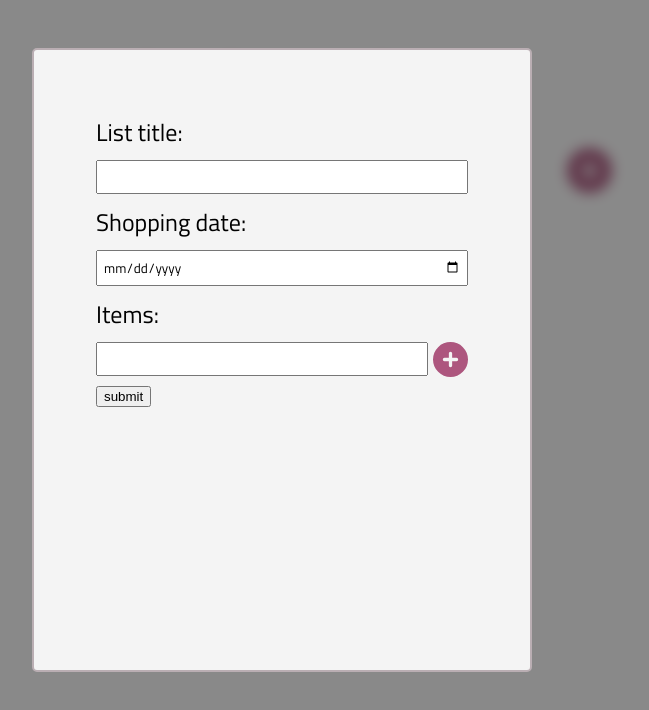
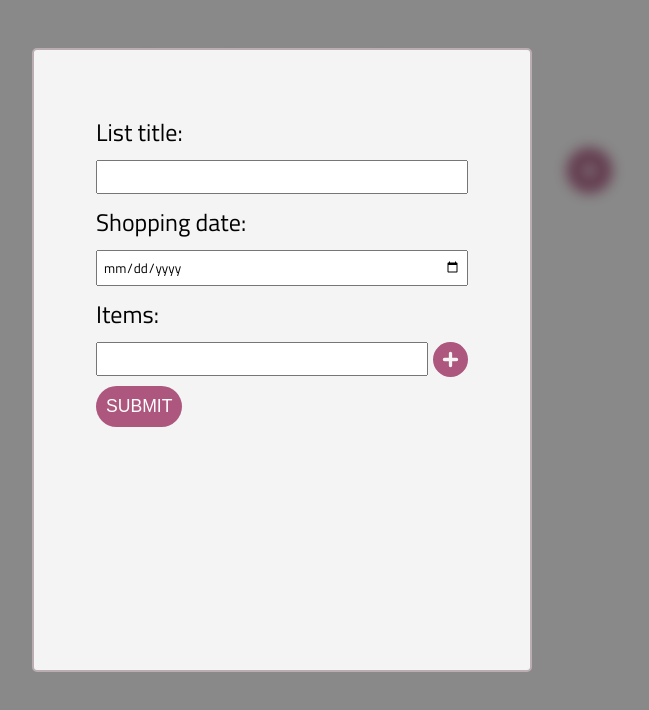
Before and after one commit to katmart93/shopping-list-app, a React (Create React App) app: page / in a window 1280 px wide. Both pictures are taken after a click on the icon 947 px from the left and 170 px from the top of the page. Shown: the top 710 px of the page, without its empty margins (358-1007 px from the left). Built offline with nearby package versions, Linux system fonts and the light colour scheme; a web font is replaced by a local one.

Commit message:
button styles moved to global styles

```diff
--- a/src/App.css
+++ b/src/App.css
@@ -21,3 +21,18 @@ ul {
 .plus-icon:active {
   color: #ae3e77;
 }
+button {
+  background-color: #ad567e;
+  border: none;
+  border-radius: 25px;
+  color: #fff;
+  font-size: 1.1rem;
+  padding: 10px;
+  text-transform: uppercase;
+}
+button:hover {
+  cursor: pointer;
+}
+button:active {
+  background-color: #ae3e77;
+}
--- a/src/components/NewListForm.jsx
+++ b/src/components/NewListForm.jsx
@@ -74,7 +74,7 @@ export default function NewListForm({ addList }) {
           />
         </div>
       </label>
-      <button className="submit-btn">submit</button>
+      <button>submit</button>
     </form>
   );
 }
--- a/src/components/ShoppingLists.css
+++ b/src/components/ShoppingLists.css
@@ -22,21 +22,6 @@
 .card ul {
   font-size: 1.2rem;
 }
-.card button {
-  background-color: #ad567e;
-  border: none;
-  border-radius: 25px;
-  color: #fff;
-  font-size: 1.1rem;
-  padding: 10px;
-  text-transform: uppercase;
-}
-.card button:hover {
-  cursor: pointer;
-}
-.card button:active {
-  background-color: #ae3e77;
-}
 
 @media screen and (min-width: 1024px) {
   .shopping-lists-wrapper {
```
